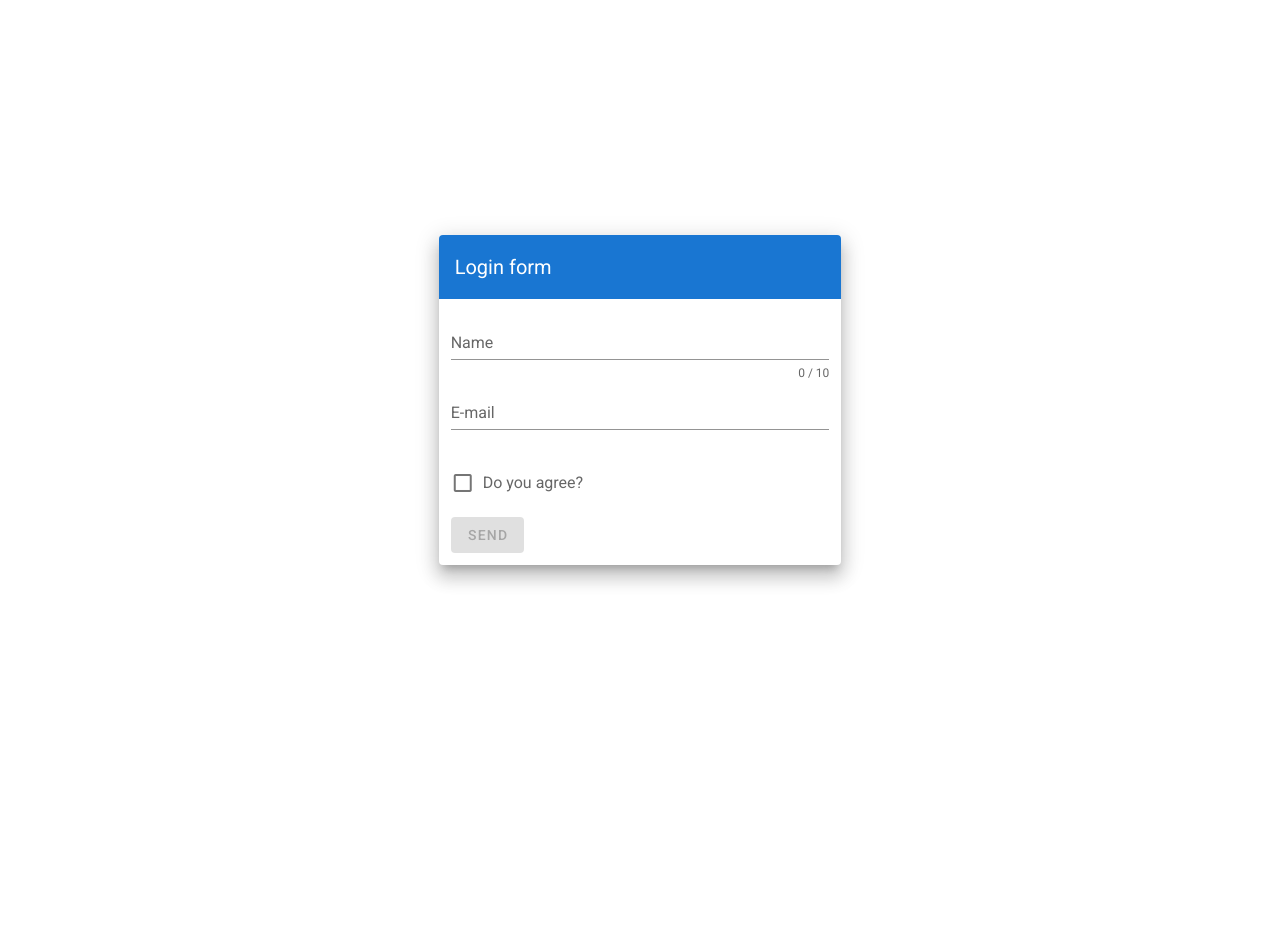
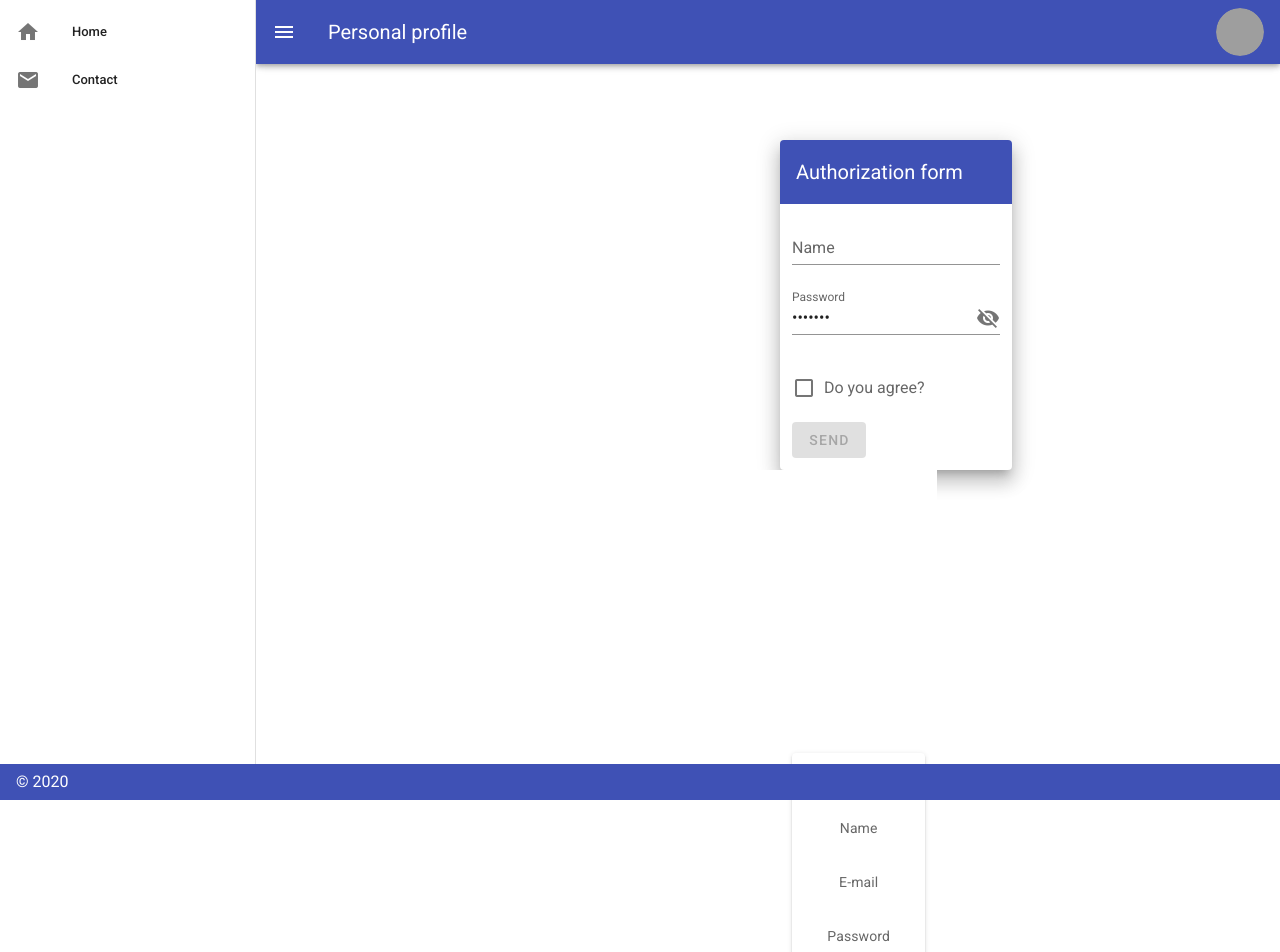
Before and after one commit to helgatrue/profile, a Vue app: page / in a window 1280 px wide. Shown: the top 952 px of the page. Before the commit the page ends 800 px from the top, so only its background shows below. Built offline with nearby package versions, Linux system fonts and the light colour scheme; grey boxes are pictures that could not be loaded.

Commit message:
новая страница формы

```diff
--- a/src/App.vue
+++ b/src/App.vue
@@ -2,18 +2,21 @@
   <v-app>
         <v-content>
       <HelloWorld/>
+
     </v-content>
   </v-app>
 </template>
 
 <script>
 import HelloWorld from './components/HelloWorld';
+// import Page from "./components/Page";
 
 export default {
   name: 'App',
 
   components: {
     HelloWorld,
+      // Page,
   },
 
   data: () => ({
--- a/src/components/HelloWorld.vue
+++ b/src/components/HelloWorld.vue
@@ -16,11 +16,11 @@
                     >
                         <v-card class="elevation-12">
                             <v-toolbar
-                                    color="primary"
+                                    color="indigo"
                                     dark
                                     flat
                             >
-                                <v-toolbar-title>Login form</v-toolbar-title>
+                                <v-toolbar-title>Authorization form</v-toolbar-title>
                                 <v-spacer></v-spacer>
 
                             </v-toolbar>
@@ -32,22 +32,20 @@
                                         method="post"
                                         ref="form"
                                         v-model="valid"
-
                                 >
                                     <v-text-field
+                                            v-bind="name1"
                                             v-model="name"
-                                            :counter="10"
+
+                                            :error-messages="nameErrors"
                                             :rules="nameRules"
                                             label="Name"
                                             required
+                                            @input="$v.name.$touch()"
+                                            @blur="$v.name.$touch()"
                                     ></v-text-field>
 
-                                    <v-text-field
-                                            v-model="email"
-                                            :rules="emailRules"
-                                            label="E-mail"
-                                            required
-                                    ></v-text-field>
+                                    <Password></Password>
 
                                     <v-checkbox
                                             v-model="checkbox"
@@ -70,24 +68,25 @@
                         </v-card>
                     </v-col>
                 </v-row>
+                <Page></Page>
             </v-container>
         </v-main>
     </v-app>
 </template>
 
 <script>
+    import Password from "@/components/Password";
+    import Page from "@/components/Page";
+
     export default {
         data: () => ({
+            data: {
+            },
             valid: true,
             name: '',
             nameRules: [
                 v => !!v || 'Name is required',
                 v => (v && v.length <= 10) || 'Name must be less than 10 characters',
-            ],
-            email: '',
-            emailRules: [
-                v => !!v || 'E-mail is required',
-                v => /.+@.+\..+/.test(v) || 'E-mail must be valid',
             ],
             select: null,
             items: [
@@ -97,6 +96,10 @@
                 'Item 4',
             ],
             checkbox: false,
+            login: {
+                name1: 'abc',
+                email1: 'abc@m.com',
+            }
         }),
 
         methods: {
@@ -110,5 +113,9 @@
                 this.$refs.form.validate()
             },
         },
+        components: {
+            Password,
+            Page
+        },
     }
 </script>
--- a/src/components/Page.vue
+++ b/src/components/Page.vue
@@ -1,13 +1,96 @@
 <template>
+    <v-app id="inspire">
+        <v-navigation-drawer
+                v-model="drawer"
+                app
+        >
+            <v-list dense>
+                <v-list-item link>
+                    <v-list-item-action>
+                        <v-icon>mdi-home</v-icon>
+                    </v-list-item-action>
+                    <v-list-item-content>
+                        <v-list-item-title>Home</v-list-item-title>
+                    </v-list-item-content>
+                </v-list-item>
+                <v-list-item link>
+                    <v-list-item-action>
+                        <v-icon>mdi-email</v-icon>
+                    </v-list-item-action>
+                    <v-list-item-content>
+                        <v-list-item-title>Contact</v-list-item-title>
+                    </v-list-item-content>
+                </v-list-item>
+            </v-list>
+        </v-navigation-drawer>
 
+        <v-app-bar
+                app
+                color="indigo"
+                dark
+        >
+            <v-app-bar-nav-icon @click.stop="drawer = !drawer"></v-app-bar-nav-icon>
+            <v-toolbar-title>Personal profile</v-toolbar-title>
+            <v-spacer></v-spacer>
+
+                <v-avatar>
+                    <img
+                            src="https://avatars0.githubusercontent.com/u/9064066?v=4&s=460"
+                            alt="User"
+                    >
+                </v-avatar>
+
+
+
+        </v-app-bar>
+
+        <v-main>
+            <v-container
+                    class="fill-height"
+                    fluid
+            >
+
+                <v-row
+                        align="center"
+                        justify="center"
+                >
+                    <v-col class="text-center">
+
+                        <template>
+                            <v-card
+                                    max-width="344"
+                                    class="mx-auto"
+                            >
+                                <v-card-title>User's data</v-card-title>
+                                <v-card-text>Name</v-card-text>
+                                <v-card-text>E-mail</v-card-text>
+                                <v-card-text>Password</v-card-text>
+                                <v-card-actions>
+                                    <v-btn text>Click</v-btn>
+                                </v-card-actions>
+                            </v-card>
+                        </template>
+                    </v-col>
+                </v-row>
+            </v-container>
+        </v-main>
+        <v-footer
+                color="indigo"
+                app
+        >
+            <span class="white--text">&copy; {{ new Date().getFullYear() }}</span>
+        </v-footer>
+    </v-app>
 </template>
 
 <script>
     export default {
-        name: "Page"
+        props: {
+            source: String,
+        },
+
+        data: () => ({
+            drawer: null,
+        }),
     }
 </script>
-
-<style scoped>
-
-</style>
--- /dev/null
+++ b/src/components/Password.vue
@@ -0,0 +1,31 @@
+<template>
+    <v-form>
+        <v-text-field
+                :append-icon="show ? 'mdi-eye' : 'mdi-eye-off'"
+                :rules="[rules.required, rules.min]"
+                :type="show ? 'text' : 'password'"
+                name="input-10-2"
+                label="Password"
+                hint="At least 8 characters"
+                value="wqfasds"
+                class="input-group--focused"
+                @click:append="show3 = !show3"
+        ></v-text-field>
+    </v-form>
+</template>
+
+<script>
+    export default {
+        data() {
+            return {
+                show: false,
+                password: 'Password',
+                rules: {
+                    required: value => !!value || 'Required.',
+                    min: v => v.length >= 8 || 'Min 8 characters',
+                    emailMatch: () => ('The email and password you entered don\'t match'),
+                },
+            }
+        },
+    }
+</script>
```
